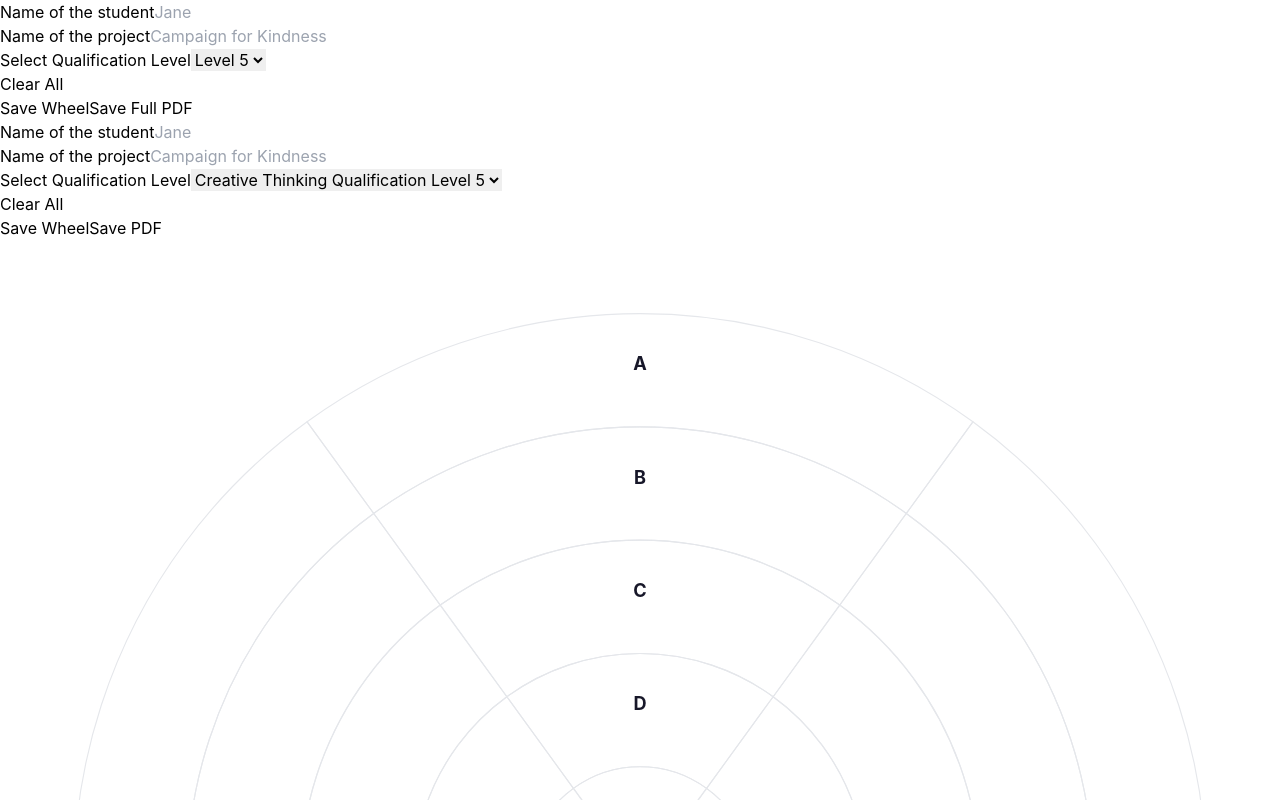
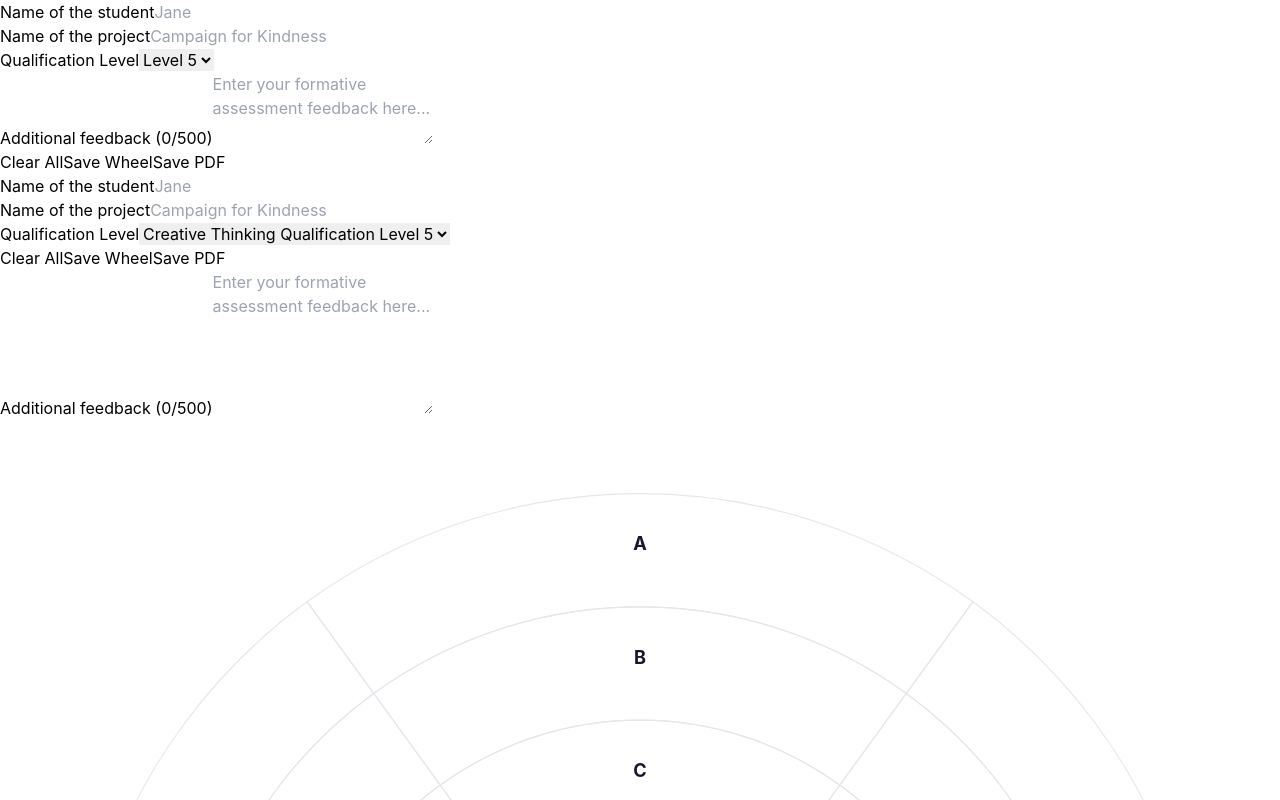
Before and after one commit to Daydream-Believers/circular-assessment-wheel, a React (Vite) app in the folder circular-assessment-wheel/: page / in a window 1280 px wide. Shown: the top 800 px of the page. Built offline with nearby package versions, Linux system fonts and the light colour scheme.

Commit message:
V2 Update CircularAssessmentWheel.jsx

```diff
--- a/circular-assessment-wheel/src/components/CircularAssessmentWheel.jsx
+++ b/circular-assessment-wheel/src/components/CircularAssessmentWheel.jsx
@@ -18,6 +18,7 @@ const CircularAssessmentWheel = () => {
   const [qualificationLevel, setQualificationLevel] = useState('Creative Thinking Qualification Level 5');
   const [isGeneratingWheel, setIsGeneratingWheel] = useState(false);
   const [isGeneratingPDF, setIsGeneratingPDF] = useState(false);
+  const [feedback, setFeedback] = useState('');
 
   // Competencies configuration - matching your image angles
   const competencies = [
@@ -135,6 +136,7 @@ const CircularAssessmentWheel = () => {
     setStudentName('');
     setProjectName('');
     setQualificationLevel('Creative Thinking Qualification Level 5');
+    setFeedback('');
   };
 
   // Generate path for a segment
@@ -219,7 +221,7 @@ const CircularAssessmentWheel = () => {
 
   // Helper functions for input replacement during export
   const replaceInputsForExport = () => {
-    document.querySelectorAll('input, select').forEach((el) => {
+    document.querySelectorAll('input, select, textarea').forEach((el) => {
       const wrapper = document.createElement('div');
       wrapper.textContent = el.value || el.placeholder || '';
 
@@ -230,9 +232,10 @@ const CircularAssessmentWheel = () => {
       wrapper.style.border = 'none'; // Remove borders for clean text
       wrapper.style.borderRadius = computedStyle.borderRadius;
       wrapper.style.width = `${el.offsetWidth}px`;
-      wrapper.style.height = `${el.offsetHeight}px`;
-      wrapper.style.display = 'flex';
-      wrapper.style.alignItems = 'center';
+      wrapper.style.minHeight = `${el.offsetHeight}px`;
+      wrapper.style.display = 'block';
+      wrapper.style.whiteSpace = 'pre-wrap';  // Preserve line breaks
+      wrapper.style.wordWrap = 'break-word';  // Handle long words
       wrapper.style.color = '#171729';
       wrapper.style.backgroundColor = 'transparent'; // No background
       wrapper.style.boxSizing = 'border-box';
@@ -506,7 +509,7 @@ const CircularAssessmentWheel = () => {
             </div>
             <div>
               <label htmlFor="qualificationLevel-mobile" className="block text-sm font-medium text-gray-700 mb-2">
-                Select Qualification Level
+                Qualification Level
               </label>
               <select
                 id="qualificationLevel-mobile"
@@ -518,119 +521,31 @@ const CircularAssessmentWheel = () => {
                 <option value="Creative Thinking Qualification Level 6">Level 6</option>
               </select>
             </div>
+            <div>
+              <label htmlFor="feedback-mobile" className="block text-sm font-medium text-gray-700 mb-2">
+                Additional feedback <span className="text-gray-500 text-xs">({feedback.length}/500)</span>
+              </label>
+              <textarea
+                id="feedback-mobile"
+                value={feedback}
+                onChange={(e) => setFeedback(e.target.value)}
+                placeholder="Enter your formative assessment feedback here..."
+                maxLength="500"
+                rows="3"
+                className="w-full px-3 py-2 border border-gray-300 rounded-md focus:outline-none focus:ring-2 focus:ring-blue-500 focus:border-transparent resize-vertical"
+              />
+            </div>
           </div>
 
-          <div className="flex justify-center">
+          {/* All buttons in horizontal line for mobile */}
+          <div className="flex space-x-3 mt-4">
             <button
               onClick={handleClearAll}
               className="px-4 py-2 text-sm bg-gray-200 hover:bg-gray-300 rounded transition-colors duration-200 text-gray-700"
             >
               Clear All
             </button>
-          </div>
 
-          {/* Save buttons for mobile */}
-          <div className="flex flex-col space-y-3">
-            <button
-              onClick={saveWheelOnly}
-              disabled={!isFullyAssessed() || isGeneratingWheel}
-              className={`w-full px-4 py-2 text-sm rounded transition-colors duration-200 flex items-center justify-center space-x-2 ${
-                isFullyAssessed() && !isGeneratingWheel
-                  ? 'bg-blue-600 hover:bg-blue-700 text-white'
-                  : 'bg-gray-300 text-gray-500 cursor-not-allowed'
-              }`}
-            >
-              {isGeneratingWheel ? (
-                <>
-                  <div className="animate-spin rounded-full h-4 w-4 border-b-2 border-white"></div>
-                  <span>Saving Wheel...</span>
-                </>
-              ) : (
-                <span>Save Wheel</span>
-              )}
-            </button>
-
-            <button
-              onClick={saveFullPagePDF}
-              disabled={!isFullyAssessed() || isGeneratingPDF}
-              className={`w-full px-4 py-2 text-sm rounded transition-colors duration-200 flex items-center justify-center space-x-2 ${
-                isFullyAssessed() && !isGeneratingPDF
-                  ? 'bg-green-600 hover:bg-green-700 text-white'
-                  : 'bg-gray-300 text-gray-500 cursor-not-allowed'
-              }`}
-            >
-              {isGeneratingPDF ? (
-                <>
-                  <div className="animate-spin rounded-full h-4 w-4 border-b-2 border-white"></div>
-                  <span>Saving PDF...</span>
-                </>
-              ) : (
-                <span>Save Full PDF</span>
-              )}
-            </button>
-          </div>
-        </div>
-
-        {/* Desktop layout - IMPROVED SPACING */}
-        <div className="hidden md:flex justify-between items-start">
-          {/* Left side - Form fields and Clear button */}
-          <div className="flex flex-col space-y-4">
-            <div className="flex space-x-4">
-              <div>
-                <label htmlFor="studentName" className="block text-sm font-medium text-gray-700 mb-2">
-                  Name of the student
-                </label>
-                <input
-                  type="text"
-                  id="studentName"
-                  value={studentName}
-                  onChange={(e) => setStudentName(e.target.value)}
-                  placeholder="Jane"
-                  maxLength="50"
-                  className="px-3 py-2 border border-gray-300 rounded-md focus:outline-none focus:ring-2 focus:ring-blue-500 focus:border-transparent w-40"
-                />
-              </div>
-              <div>
-                <label htmlFor="projectName" className="block text-sm font-medium text-gray-700 mb-2">
-                  Name of the project
-                </label>
-                <input
-                  type="text"
-                  id="projectName"
-                  value={projectName}
-                  onChange={(e) => setProjectName(e.target.value)}
-                  placeholder="Campaign for Kindness"
-                  maxLength="50"
-                  className="px-3 py-2 border border-gray-300 rounded-md focus:outline-none focus:ring-2 focus:ring-blue-500 focus:border-transparent w-48"
-                />
-              </div>
-            </div>
-            <div>
-              <label htmlFor="qualificationLevel" className="block text-sm font-medium text-gray-700 mb-2">
-                Select Qualification Level
-              </label>
-              <select
-                id="qualificationLevel"
-                value={qualificationLevel}
-                onChange={(e) => setQualificationLevel(e.target.value)}
-                className="px-3 py-2 border border-gray-300 rounded-md focus:outline-none focus:ring-2 focus:ring-blue-500 focus:border-transparent text-sm min-w-0 w-80"
-              >
-                <option value="Creative Thinking Qualification Level 5">Creative Thinking Qualification Level 5</option>
-                <option value="Creative Thinking Qualification Level 6">Creative Thinking Qualification Level 6</option>
-              </select>
-            </div>
-
-            {/* Clear button under form fields */}
-            <button
-              onClick={handleClearAll}
-              className="self-start px-4 py-2 text-sm bg-gray-200 hover:bg-gray-300 rounded transition-colors duration-200 text-gray-700 mt-4"
-            >
-              Clear All
-            </button>
-          </div>
-
-          {/* Right side - Save buttons */}
-          <div className="flex space-x-3">
             <button
               onClick={saveWheelOnly}
               disabled={!isFullyAssessed() || isGeneratingWheel}
@@ -668,6 +583,123 @@ const CircularAssessmentWheel = () => {
                 <span>Save PDF</span>
               )}
             </button>
+          </div>
+        </div>
+
+        {/* Desktop layout - IMPROVED SPACING */}
+        <div className="hidden md:flex justify-between items-start">
+          {/* Left side - Form fields and buttons */}
+          <div className="flex flex-col space-y-4">
+            <div className="flex space-x-4">
+              <div>
+                <label htmlFor="studentName" className="block text-sm font-medium text-gray-700 mb-2">
+                  Name of the student
+                </label>
+                <input
+                  type="text"
+                  id="studentName"
+                  value={studentName}
+                  onChange={(e) => setStudentName(e.target.value)}
+                  placeholder="Jane"
+                  maxLength="50"
+                  className="px-3 py-2 border border-gray-300 rounded-md focus:outline-none focus:ring-2 focus:ring-blue-500 focus:border-transparent w-40"
+                />
+              </div>
+              <div>
+                <label htmlFor="projectName" className="block text-sm font-medium text-gray-700 mb-2">
+                  Name of the project
+                </label>
+                <input
+                  type="text"
+                  id="projectName"
+                  value={projectName}
+                  onChange={(e) => setProjectName(e.target.value)}
+                  placeholder="Campaign for Kindness"
+                  maxLength="50"
+                  className="px-3 py-2 border border-gray-300 rounded-md focus:outline-none focus:ring-2 focus:ring-blue-500 focus:border-transparent w-48"
+                />
+              </div>
+            </div>
+            <div>
+              <label htmlFor="qualificationLevel" className="block text-sm font-medium text-gray-700 mb-2">
+                Qualification Level
+              </label>
+              <select
+                id="qualificationLevel"
+                value={qualificationLevel}
+                onChange={(e) => setQualificationLevel(e.target.value)}
+                className="px-3 py-2 border border-gray-300 rounded-md focus:outline-none focus:ring-2 focus:ring-blue-500 focus:border-transparent text-sm min-w-0 w-80"
+              >
+                <option value="Creative Thinking Qualification Level 5">Creative Thinking Qualification Level 5</option>
+                <option value="Creative Thinking Qualification Level 6">Creative Thinking Qualification Level 6</option>
+              </select>
+            </div>
+
+            {/* All buttons in horizontal line */}
+            <div className="flex space-x-3 mt-4">
+              <button
+                onClick={handleClearAll}
+                className="px-4 py-2 text-sm bg-gray-200 hover:bg-gray-300 rounded transition-colors duration-200 text-gray-700"
+              >
+                Clear All
+              </button>
+
+              <button
+                onClick={saveWheelOnly}
+                disabled={!isFullyAssessed() || isGeneratingWheel}
+                className={`px-4 py-2 text-sm rounded transition-colors duration-200 flex items-center space-x-2 ${
+                  isFullyAssessed() && !isGeneratingWheel
+                    ? 'bg-blue-600 hover:bg-blue-700 text-white'
+                    : 'bg-gray-300 text-gray-500 cursor-not-allowed'
+                }`}
+              >
+                {isGeneratingWheel ? (
+                  <>
+                    <div className="animate-spin rounded-full h-4 w-4 border-b-2 border-white"></div>
+                    <span>Saving...</span>
+                  </>
+                ) : (
+                  <span>Save Wheel</span>
+                )}
+              </button>
+
+              <button
+                onClick={saveFullPagePDF}
+                disabled={!isFullyAssessed() || isGeneratingPDF}
+                className={`px-4 py-2 text-sm rounded transition-colors duration-200 flex items-center space-x-2 ${
+                  isFullyAssessed() && !isGeneratingPDF
+                    ? 'bg-green-600 hover:bg-green-700 text-white'
+                    : 'bg-gray-300 text-gray-500 cursor-not-allowed'
+                }`}
+              >
+                {isGeneratingPDF ? (
+                  <>
+                    <div className="animate-spin rounded-full h-4 w-4 border-b-2 border-white"></div>
+                    <span>Saving...</span>
+                  </>
+                ) : (
+                  <span>Save PDF</span>
+                )}
+              </button>
+            </div>
+          </div>
+
+          {/* Right side - Feedback field */}
+          <div className="flex-1 ml-8">
+            <div>
+              <label htmlFor="feedback-desktop" className="block text-sm font-medium text-gray-700 mb-2">
+                Additional feedback <span className="text-gray-500 text-xs">({feedback.length}/500)</span>
+              </label>
+              <textarea
+                id="feedback-desktop"
+                value={feedback}
+                onChange={(e) => setFeedback(e.target.value)}
+                placeholder="Enter your formative assessment feedback here..."
+                maxLength="500"
+                rows="6"
+                className="w-full px-3 py-2 border border-gray-300 rounded-md focus:outline-none focus:ring-2 focus:ring-blue-500 focus:border-transparent text-sm resize-vertical"
+              />
+            </div>
           </div>
         </div>
       </div>
```
